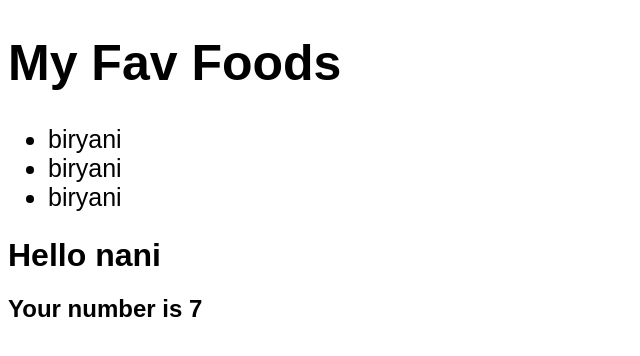
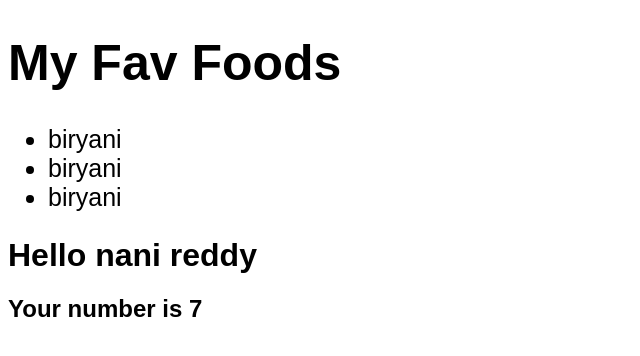
Before and after one commit to sheshu22/CSB-react-udm, a React (Create React App) app: page / in a window 1280 px wide. Shown: the top 356 px of the page, without its empty margins (0-640 px from the left). Built offline with nearby package versions, Linux system fonts and the light colour scheme.

Commit message:
challenge 3

```diff
--- a/src/App.js
+++ b/src/App.js
@@ -3,7 +3,8 @@ import "./styles.css";
 
 export default function App() {
   let number = 7,
-    name = "nani";
+    name = "nani",
+    lname = "reddy";
   return (
     <div className="App">
       <div className="div">
@@ -14,7 +15,9 @@ export default function App() {
           <li>biryani</li>
         </ul>
       </div>
-      <h1>Hello {name}</h1>
+      <h1>
+        Hello {name} {lname}
+      </h1>
       <h2>Your number is {number}</h2>
     </div>
   );
```
